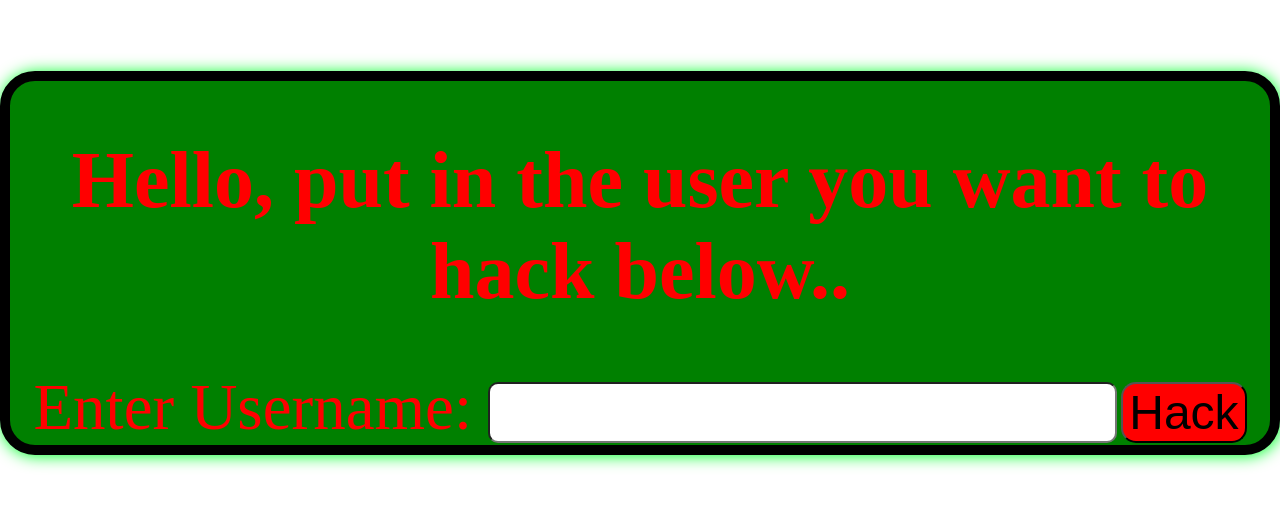
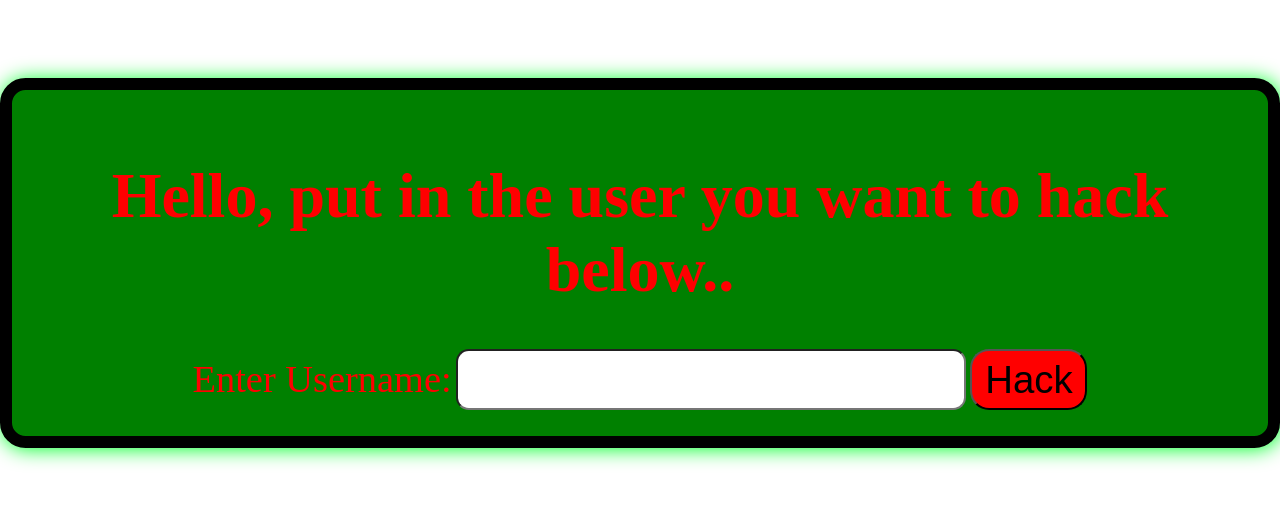
Before and after one commit to heufhie/hack.github.io, a plain HTML site: page index.html in a window 1280 px wide. Shown: the part 137-644 px from the top of the page. Drawn offline with Linux system fonts and the light colour scheme.

Commit message:
Update index.html

```diff
--- a/index.html
+++ b/index.html
@@ -21,17 +21,18 @@
         }
 
         #container {
-            border-radius: 35px;
+            border-radius: 2vw;
             text-align: center;
-            border: 10px solid black;
+            border: 1vw solid black;
             background-color: green;
-            box-shadow: 1px 1px 16px rgb(0, 255, 42);
-            transition: width 0.5s ease-in-out, height 0.5s ease-in-out, box-shadow 0.5s ease-in-out;
+            box-shadow: 0.1vw 0.1vw 1.6vw rgb(0, 255, 42);
+            transition: transform 0.5s ease-in-out, box-shadow 0.5s ease-in-out;
+            padding: 2vw;
         }
 
         #container:hover {
-           transform: scale('1.5');
-           box-shadow: 1px 1px 30px rgb(0, 255, 42);
+           transform: scale(1.1);
+           box-shadow: 0.1vw 0.1vw 3vw rgb(0, 255, 42);
         }
 
         @keyframes blurTransition {
@@ -45,36 +46,51 @@
             }
         }
         #myInput {
-            border-radius: 10px;
+            border-radius: 1vw;
             color: red;
+            font-size: 3vw;
+            padding: 0.5vw;
         }
         #submit {
             background-color: red;
-            border-radius: 15px;
+            border-radius: 1.5vw;
+            font-size: 3vw;
+            padding: 0.5vw 1vw;
         }
 
         label {
             cursor: inherit;
             color: red;
-            font-size: 5em;
+            font-size: 5vw;
         }
 
         .heli {
-            font-size: 3em;
+            font-size: 3vw;
             cursor: inherit;
         }
 
         h1 {
-            font-size: 5em;
+            font-size: 5vw;
             color: red;
             cursor: inherit;
+        }
+
+        @media (max-width: 600px) {
+            label, .heli, h1 {
+                font-size: 6vw;
+            }
+
+            #myInput, #submit {
+                font-size: 4vw;
+                padding: 1vw;
+            }
         }
     </style>
 </head>
 <body>
     <div id="container">
         <h1 id="myH1">Hello, put in the user you want to hack below..</h1>
-        <label style="font-size: 65px;" class="heli" > Enter Username:    </label>
+        <label class="heli">Enter Username:</label>
         <input class="heli" id="myInput">
         <button class="heli" id="submit">Hack</button>
     </div>
@@ -83,7 +99,7 @@
 
         document.getElementById("submit").onclick = function() {
             username = document.getElementById("myInput").value;
-            document.getElementById("myH1").textContent = (`Hacking ${username}...`);
+            document.getElementById("myH1").textContent = `Hacking ${username}...`;
             console.log("hacking...");
         }
     </script>
```
